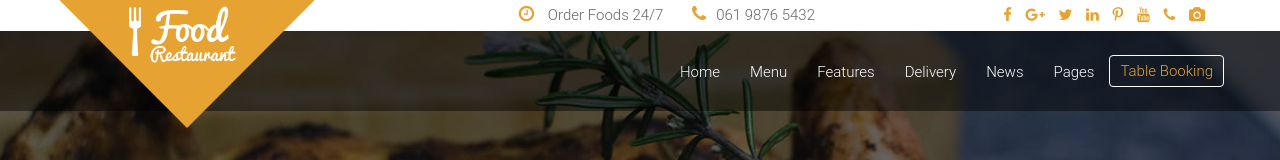
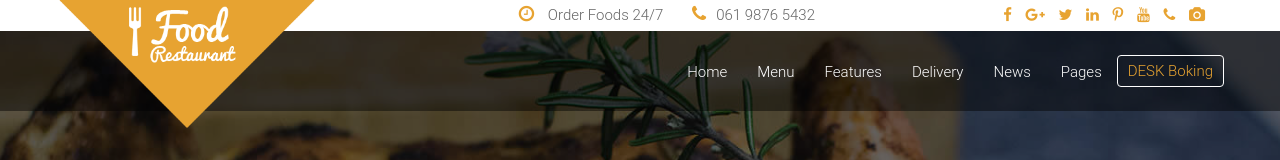
Before and after one commit to HusseinEed/ready, a plain HTML site: page index.html in a window 1280 px wide. Shown: the top 160 px of the page. Drawn offline with Linux system fonts and the light colour scheme.

Commit message:
change table book to desk book

```diff
--- a/index.html
+++ b/index.html
@@ -90,7 +90,7 @@
                                         <li><a href="#portfolio">Delivery</a></li>
                                         <li><a href="#ourPakeg">News</a></li>
                                         <li><a href="#mobaileapps">Pages</a></li>
-                                        <li><a href="#" class="booking">Table Booking</a></li>
+                                        <li><a href="#" class="booking">DESK Boking</a></li>
                                     </ul>
                                 </div><!-- /.navbar-collapse -->
                             </div><!-- /.container-fluid -->
```
